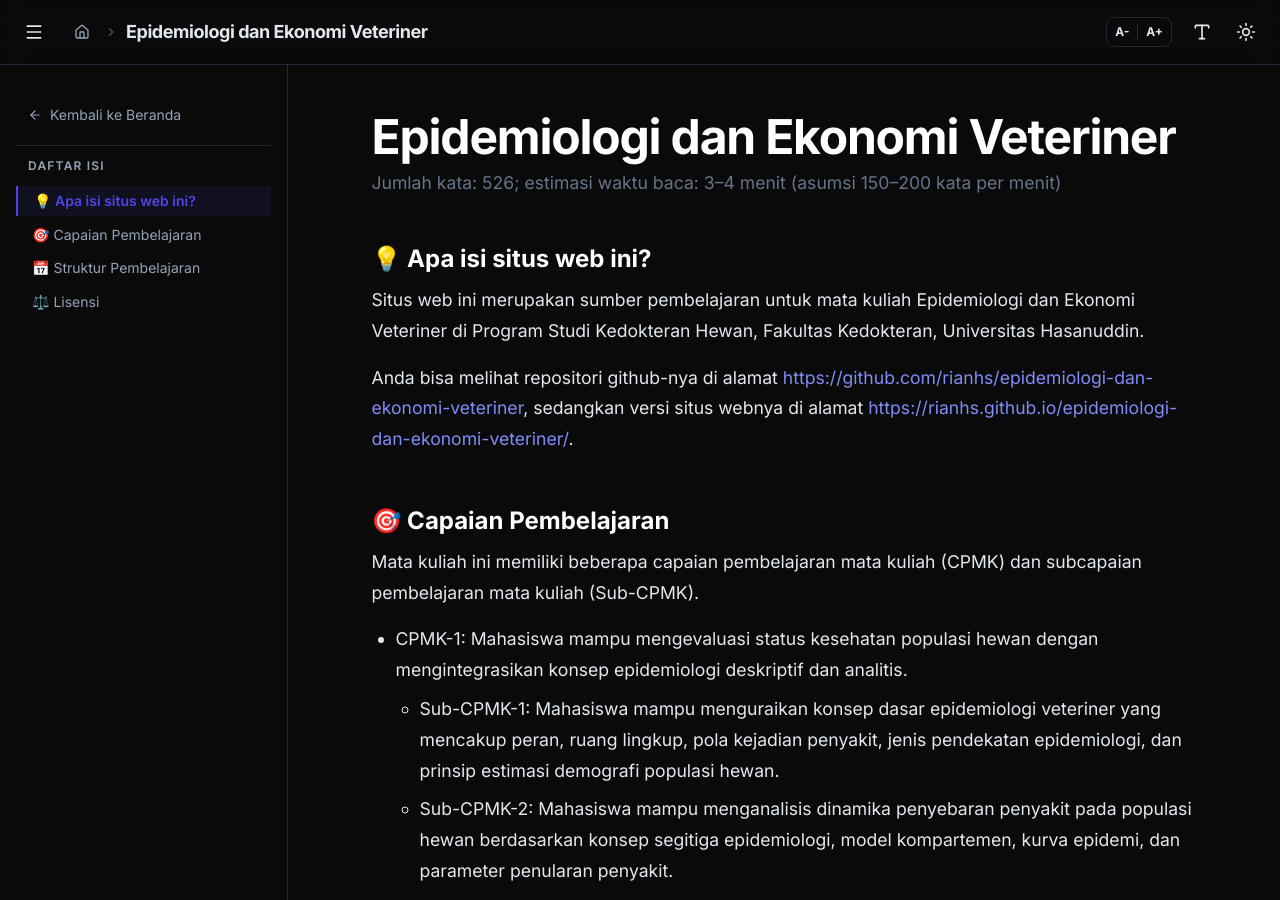
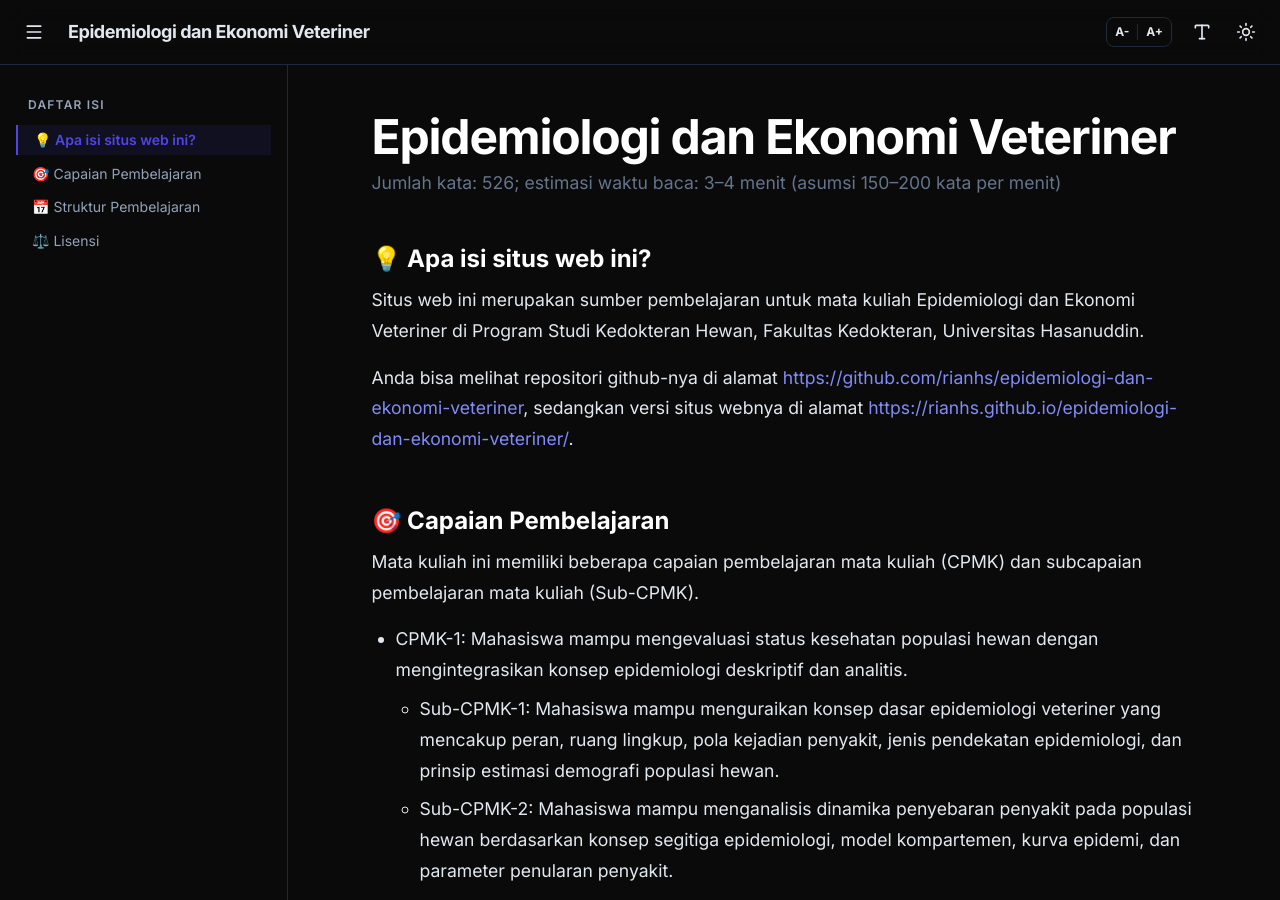
Before and after one commit to rianhs/epidemiologi-dan-ekonomi-veteriner, a Jekyll site: the page built from index.md, in a window 1280 px wide and 900 px high. Built offline with Jekyll 4.4.1, drawn with Linux system fonts in a browser that asks for light colours; nearby versions of some CDN libraries.

Commit message:
Update default.html

```diff
--- a/_layouts/default.html
+++ b/_layouts/default.html
@@ -207,10 +207,12 @@
         </button>
         <!-- Breadcrumb: ikon rumah + separator + judul halaman -->
         <div class="hidden md:flex items-center gap-2 text-sm">
+          {% unless page.url == '/' or page.url == '/index.html' %}
           <a href="{{ site.baseurl }}/" class="p-1.5 hover:bg-slate-100 dark:hover:bg-slate-800 rounded-lg transition text-slate-500 dark:text-slate-400 hover:text-brand dark:hover:text-brand" title="Kembali ke Beranda">
             <i data-lucide="house" class="w-4 h-4"></i>
           </a>
           <i data-lucide="chevron-right" class="w-3.5 h-3.5 text-slate-400 dark:text-slate-600"></i>
+          {% endunless %}
           <span class="font-bold tracking-tight text-lg text-slate-800 dark:text-slate-200">{{ page.title }}</span>
         </div>
       </div>
@@ -236,11 +238,13 @@
     <aside id="sidebar" class="fixed inset-y-0 left-0 z-30 w-72 bg-[#f5f0e8] dark:bg-[#0a0a0a] border-r border-slate-200 dark:border-slate-800 pt-20 overflow-y-auto transform -translate-x-full lg:translate-x-0 lg:sticky lg:top-0 lg:h-[calc(100vh-64px)] lg:pt-8">
       <nav class="px-4 pb-10">
         <!-- Tautan kembali ke beranda -->
+        {% unless page.url == '/' or page.url == '/index.html' %}
         <a href="{{ site.baseurl }}/" class="flex items-center gap-2 px-3 py-2 mb-3 text-sm text-slate-500 dark:text-slate-400 hover:text-brand dark:hover:text-brand transition-colors group">
           <i data-lucide="arrow-left" class="w-3.5 h-3.5 transition-transform group-hover:-translate-x-0.5"></i>
           <span>Kembali ke Beranda</span>
         </a>
         <div class="border-t border-slate-200 dark:border-slate-800 mb-3"></div>
+        {% endunless %}
         <h2 class="text-xs font-semibold text-slate-600 dark:text-slate-400 uppercase tracking-widest mb-3 px-3">Daftar Isi</h2>
         <div id="tocList" class="space-y-1 text-sm text-slate-600 dark:text-slate-400"></div>
       </nav>
```
